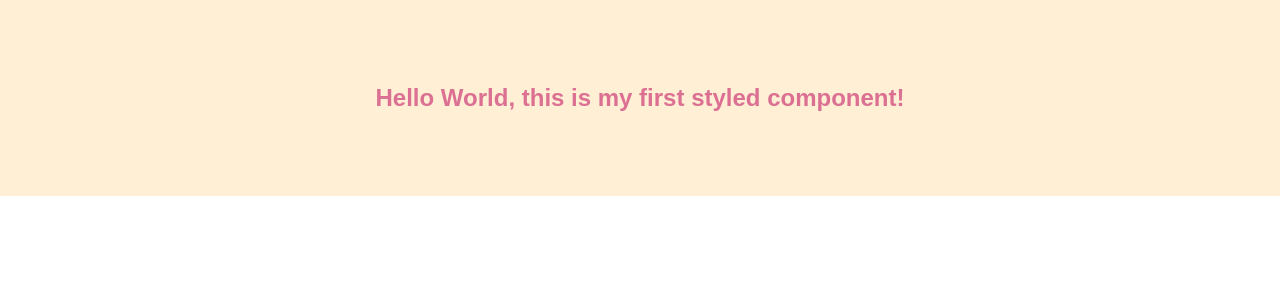
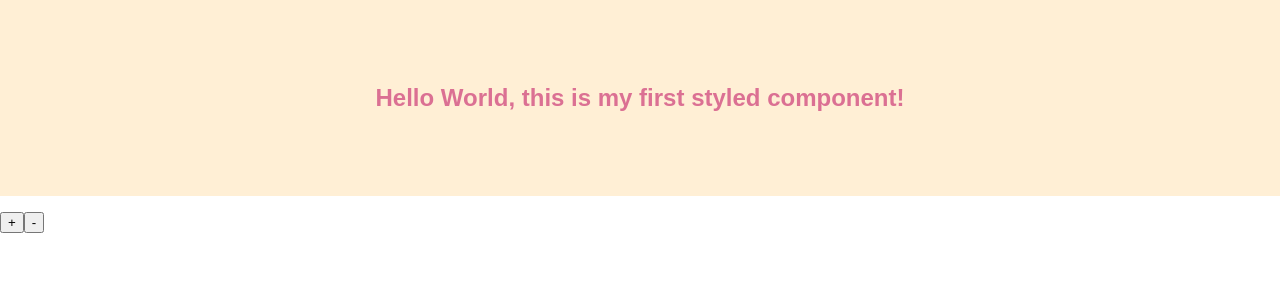
Before and after one commit to albertpai/styled-components-test, a React (Create React App) app: page / in a window 1280 px wide. Shown: the top 300 px of the page. Built offline with nearby package versions, Linux system fonts and the light colour scheme.

Commit message:
Add a counter

```diff
--- a/src/App.js
+++ b/src/App.js
@@ -1,11 +1,15 @@
 import React from 'react';
 import HelloWorld from './HelloWorld';
+import Counter from './Counter';
 
 
 export default class App extends React.Component {
     render() {
         return (
-            <HelloWorld/>
+            <div>
+                <HelloWorld/>
+                <Counter/>
+            </div>
         );
     }
 }
--- /dev/null
+++ b/src/Counter.js
@@ -0,0 +1,21 @@
+import React from 'react';
+import styled from "styled-components";
+
+const StyledCounter = styled.div`/* ... */`;
+const Paragraph = styled.p`/* ... */`;
+const Button = styled.button`/* ... */`;
+
+export default class Counter extends React.Component {
+    state = {/* ... */ }
+    increment = () => {/* ... */ }
+    decrement = () => {/* ... */ }
+    render() {
+        return (
+            <StyledCounter>
+                <Paragraph>{this.state.count}</Paragraph>
+                <Button>+</Button>
+                <Button>-</Button>
+            </StyledCounter>
+        )
+    }
+}
```
Also changed, not shown: src/Component.js (deleted, +0 -21 lines).
